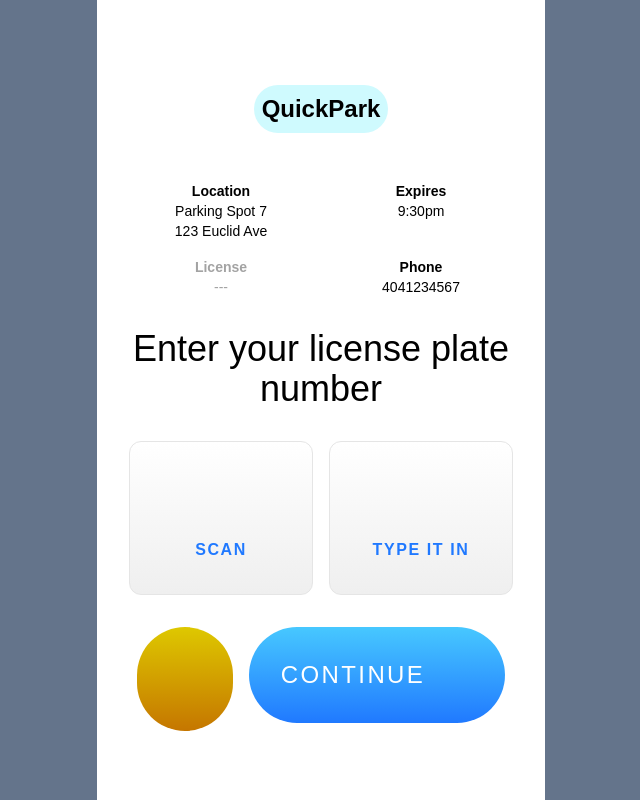
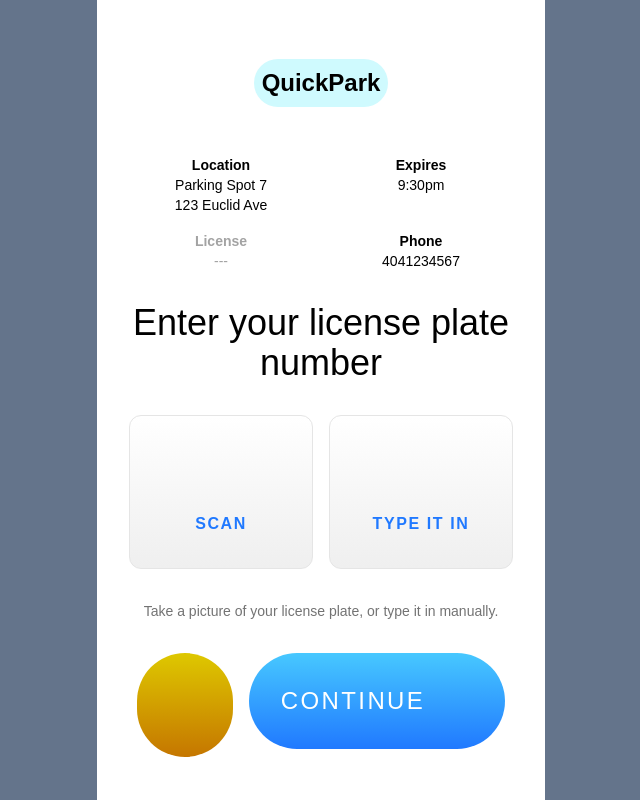
Before and after one commit to atlantabitdevs/park-lightning, a React (Create React App) app in the folder frontend/: page /step3 in a window 1280 px wide. Shown: the whole page, without its empty margins (319-959 px from the left). Built offline with nearby package versions, Linux system fonts and the light colour scheme; some icons are missing.

Commit message:
Explanatory text

```diff
--- a/frontend/src/components/Step2.jsx
+++ b/frontend/src/components/Step2.jsx
@@ -22,6 +22,10 @@
 
         <Input type="tel" placeholder="(404) 123-4567" />
 
+        <p className="text-sm text-neutral-500">
+          This is so we can send you your receipt and notifications if your parking is going to expire.
+        </p>
+
         <div className="flex flex-row space-x-4">
           <Link to="/step1">
             <Button size="large" importance="secondary" href="/test">
--- a/frontend/src/components/Step3.jsx
+++ b/frontend/src/components/Step3.jsx
@@ -41,6 +41,10 @@
           </div>
         </div>
 
+        <p className="text-sm text-neutral-500">
+          Take a picture of your license plate, or type it in manually.
+        </p>
+
         <div className="flex flex-row space-x-4">
           <Link to="/step2">
             <Button size="large" importance="secondary">
```
